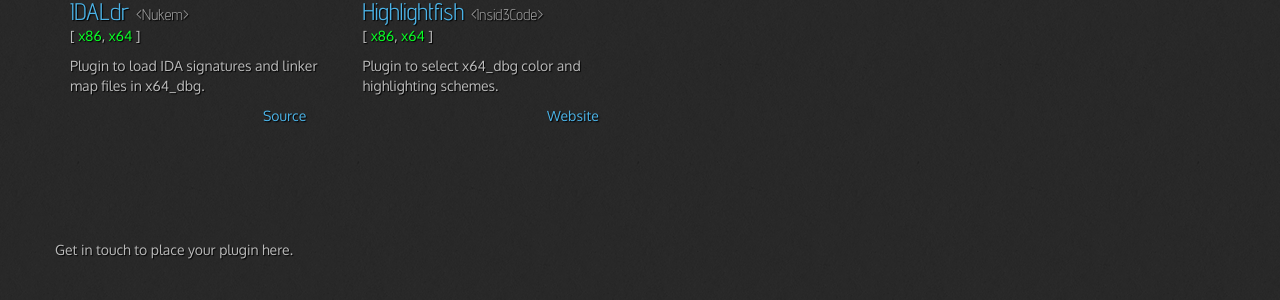
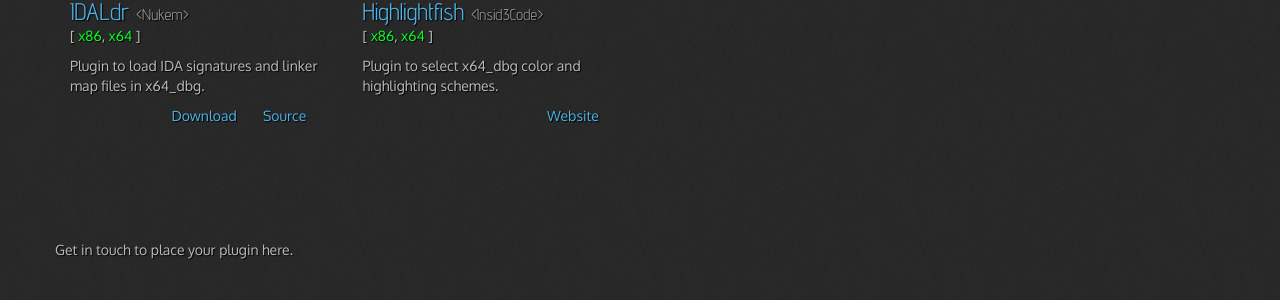
Before and after one commit to x64dbg/x64dbg.github.io, a Jekyll site: the page built from index.html, in a window 1280 px wide and 900 px high, scrolled down 2908 px. Shown: the part 153-453 px from the top of the window. Built offline with Jekyll 4.4.1, drawn with Linux system fonts in a browser that asks for light colours; nearby versions of some CDN libraries.

Commit message:
added download link for IDALdr

```diff
--- a/_includes/plugins.html
+++ b/_includes/plugins.html
@@ -50,6 +50,7 @@
                         <span class="yes">x64</span> ]</p>
                     <p>Plugin to load IDA signatures and linker map files in x64_dbg.</p>
                     <a target="_blank" href="https://bitbucket.org/Nukem9/idaldr">Source</a>
+					<a target="_blank" href="https://bitbucket.org/Nukem9/idaldr/downloads">Download</a>
                 </div>
 				<div class="col-md-6">
                     <h3>Highlightfish
```
